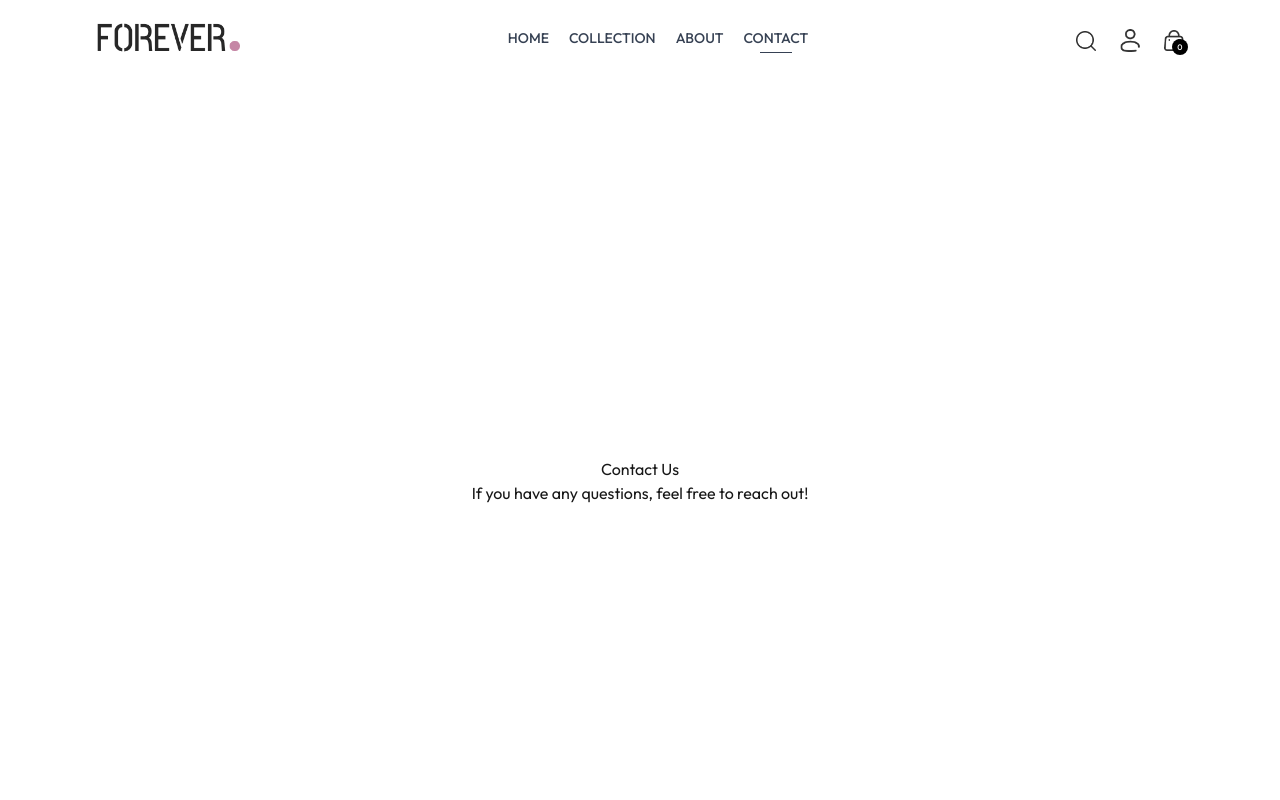
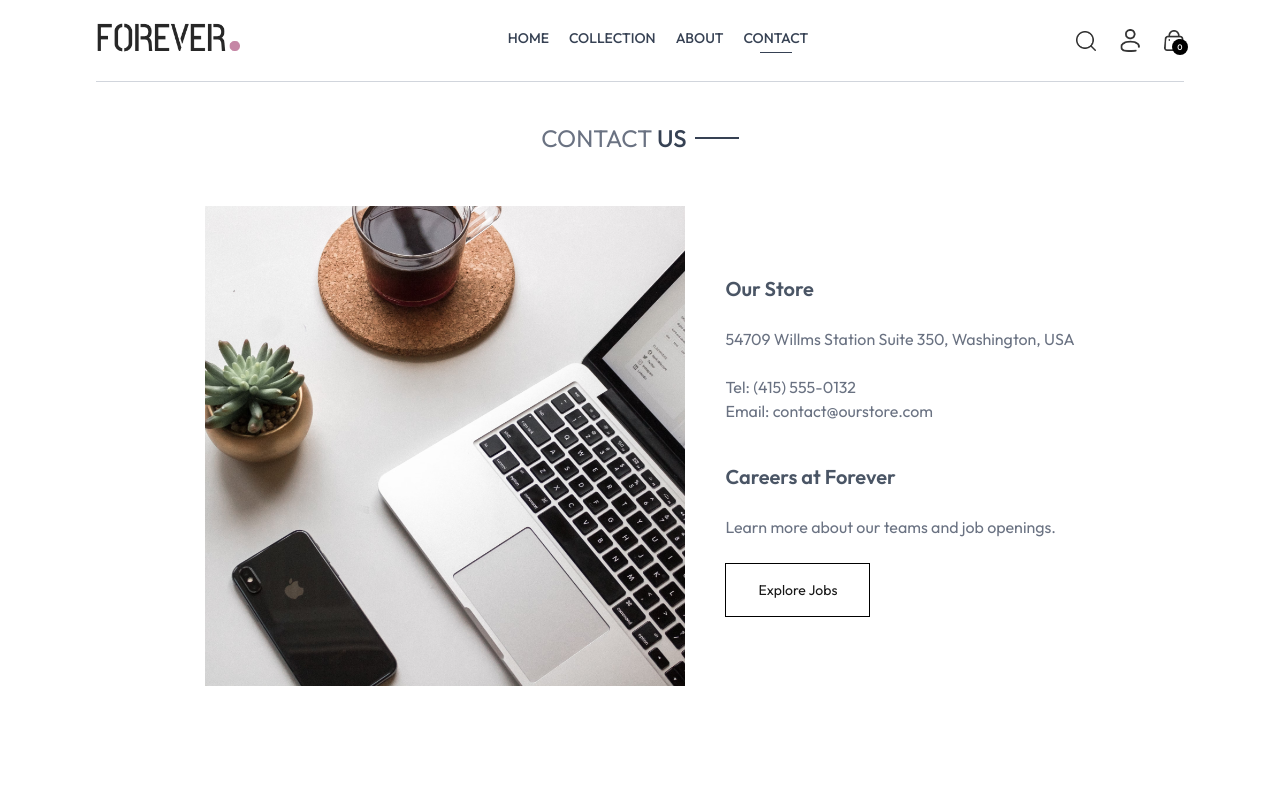
Before and after one commit to Rohitfoujdar/Ecommerce-fe, a Next.js app: page /contact in a window 1280 px wide. Shown: the top 800 px of the page. Built offline with nearby package versions, Linux system fonts and the light colour scheme.

Commit message:
Complete the contact us page.

```diff
--- a/src/app/contact/page.js
+++ b/src/app/contact/page.js
@@ -1,10 +1,32 @@
+import Title from '@/components/common/Title'
+import Image from 'next/image'
 import React from 'react'
+import { assets } from '../../../public/assets/assets'
+import NewsLetterBox from '@/components/home/NewsLetterBox'
+import { TEXT_CAREERS, TEXT_CAREERS_DESC, TEXT_CONTACT, TEXT_OUR_STORE, TEXT_STORE_ADDRESS, TEXT_STORE_EMAIL, TEXT_STORE_TEL, TEXT_US_CONTACT } from '../../../text'
 
 export default function page() {
   return (
-    <div className='flex flex-col items-center justify-center h-screen'>
-      <h1>Contact Us</h1>
-      <p>If you have any questions, feel free to reach out!</p>
+    <div className='section-width'>
+      <div className='text-center text-2xl pt-10 border-t border-gray-300'>
+       <Title text1={TEXT_CONTACT} text2={TEXT_US_CONTACT}/>
+      </div>
+      <div className='my-10 flex flex-col justify-center sm:flex-row gap-10 mb-28'>
+        <Image src={assets.contact_img} className='w-full md:max-w-[480px]' alt="contact" />
+        <div className='flex flex-col justify-center items-start gap-10'>
+          <div className='flex flex-col justify-center items-start gap-6'>
+          <p className='text-xl font-semibold text-gray-600'>{TEXT_OUR_STORE}</p>
+          <p className='text-gray-500'>{TEXT_STORE_ADDRESS}</p>
+          <p className='text-gray-500'>{TEXT_STORE_TEL} <br/> {TEXT_STORE_EMAIL}</p>
+        </div>
+        <div className='flex flex-col justify-center items-start gap-6'>
+          <p className='text-xl font-semibold text-gray-600'>{TEXT_CAREERS}</p>
+          <p className='text-gray-500'>{TEXT_CAREERS_DESC}</p>
+          <button className='border border-black px-8 py-4 cursor-pointer text-sm hover:bg-black hover:text-white transition-all duration-500'>Explore Jobs</button>
+        </div>
+        </div>
+      </div>
+      <NewsLetterBox />
     </div>
   )
 }
--- a/text.js
+++ b/text.js
@@ -64,3 +64,15 @@
 export const TEXT_US = "US"
 export const TEXT_WHY = "WHY"
 export const TEXT_CHOOSE = "CHOOSE US"
+
+
+// Contact------->
+export const TEXT_CONTACT = "CONTACT"
+export const TEXT_US_CONTACT = "US"
+export const TEXT_OUR_STORE = "Our Store"
+export const TEXT_STORE_ADDRESS = "54709 Willms Station Suite 350, Washington, USA"
+export const TEXT_STORE_TEL = "Tel: (415) 555-0132"
+export const TEXT_STORE_EMAIL = "Email: contact@ourstore.com"
+export const TEXT_CAREERS = "Careers at Forever"
+export const TEXT_CAREERS_DESC = "Learn more about our teams and job openings."
+export const BTN_EXPLORE = "Explore Jobs"
```
